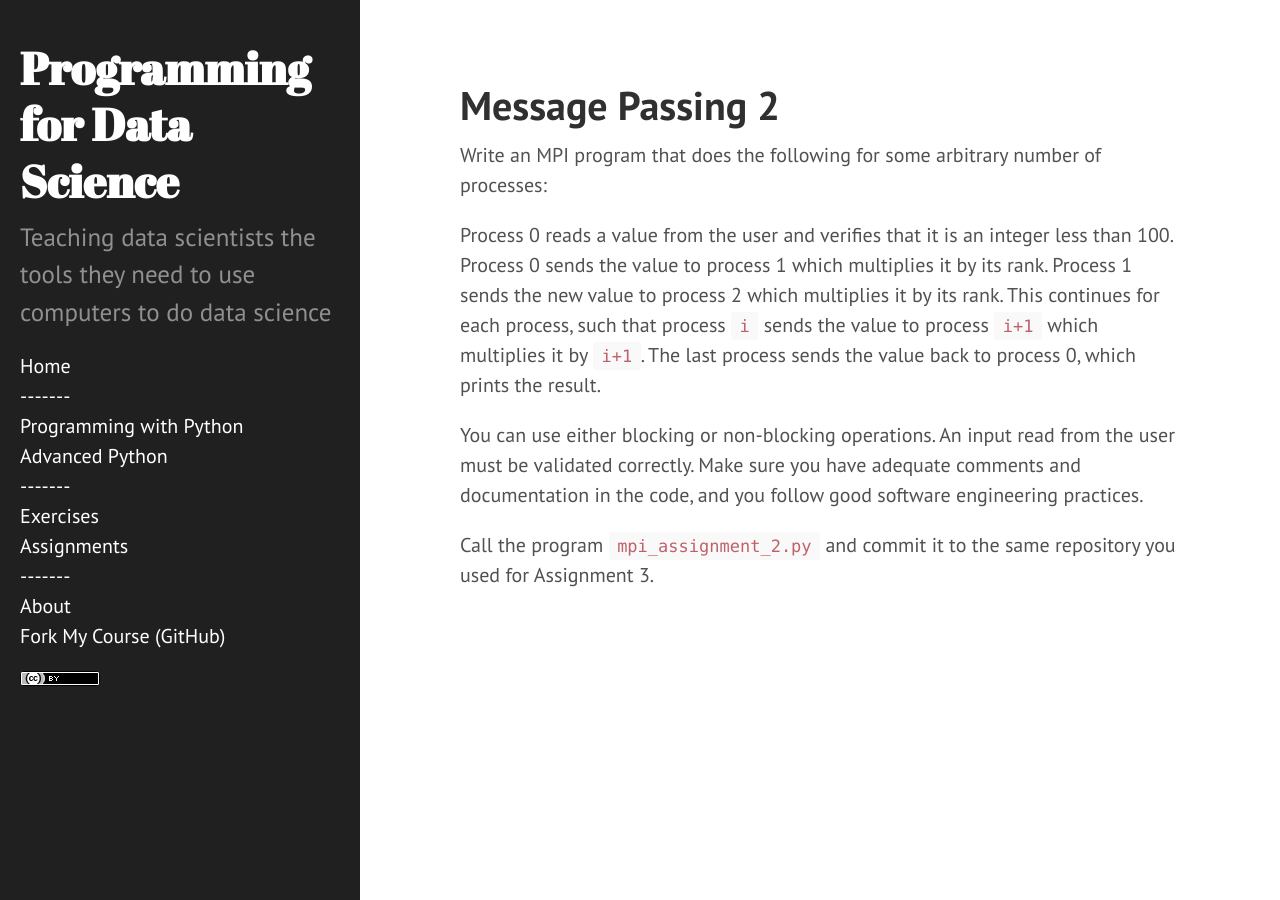
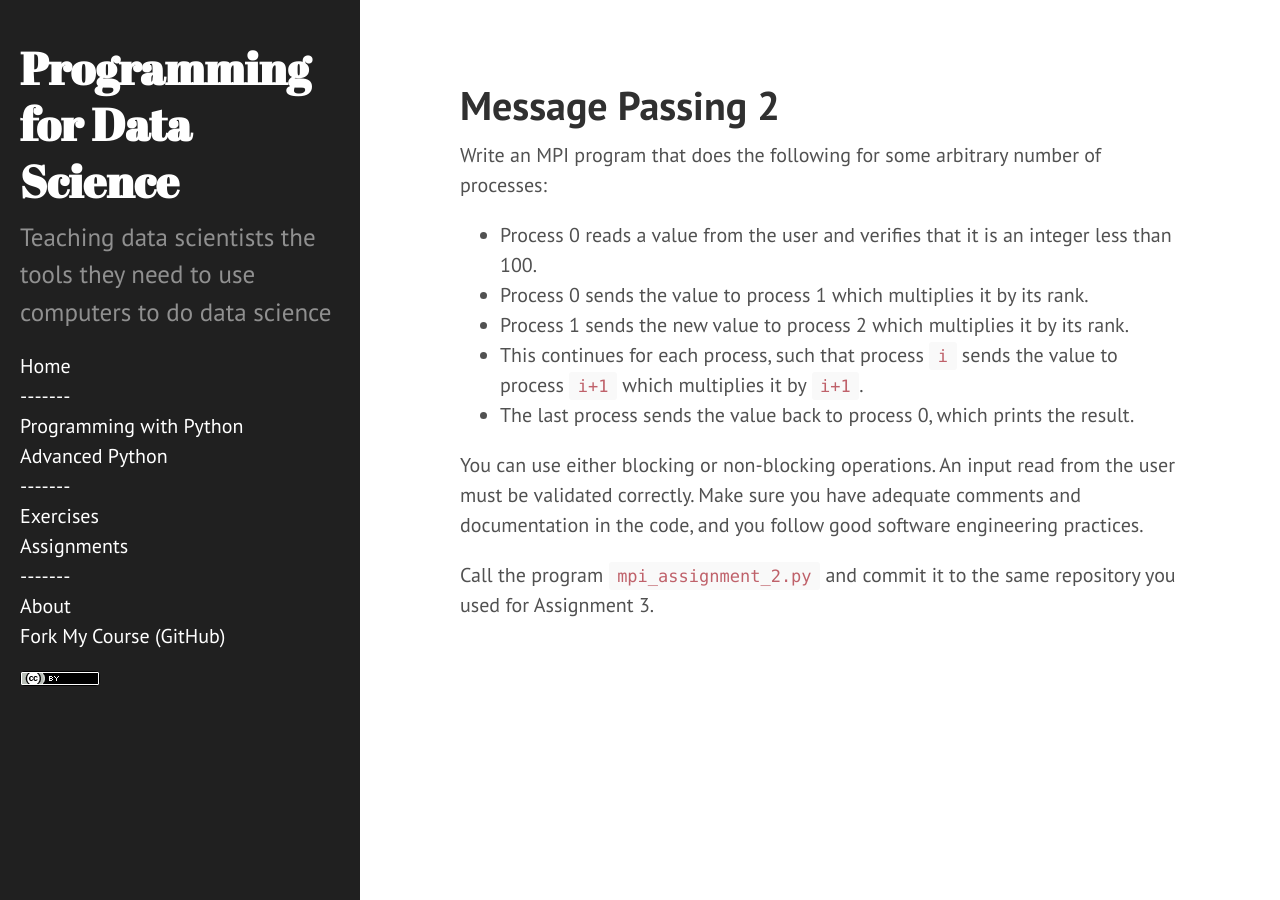
Before and after one commit to nyu-cds/courses, a Jekyll site: the page built from exercises/Mpi-2.md, in a window 1280 px wide. Built offline with Jekyll 4.4.1, drawn with Linux system fonts in a browser that asks for light colours.

Commit message:
Signed-off-by: Greg Watson <g.watson@computer.org>

```diff
--- a/exercises/Mpi-2.md
+++ b/exercises/Mpi-2.md
@@ -4,11 +4,11 @@ title: Message Passing 2
 ---
 Write an MPI program that does the following for some arbitrary number of processes:
 
-Process 0 reads a value from the user and verifies that it is an integer less than 100.
-Process 0 sends the value to process 1 which multiplies it by its rank.
-Process 1 sends the new value to process 2 which multiplies it by its rank.
-This continues for each process, such that process `i` sends the value to process `i+1` which multiplies it by `i+1`.
-The last process sends the value back to process 0, which prints the result.
+* Process 0 reads a value from the user and verifies that it is an integer less than 100.
+* Process 0 sends the value to process 1 which multiplies it by its rank.
+* Process 1 sends the new value to process 2 which multiplies it by its rank.
+* This continues for each process, such that process `i` sends the value to process `i+1` which multiplies it by `i+1`.
+* The last process sends the value back to process 0, which prints the result.
 
 You can use either blocking or non-blocking operations. An input read from the user must be validated correctly. Make sure you have
 adequate comments and documentation in the code, and you follow good software engineering practices.
```
